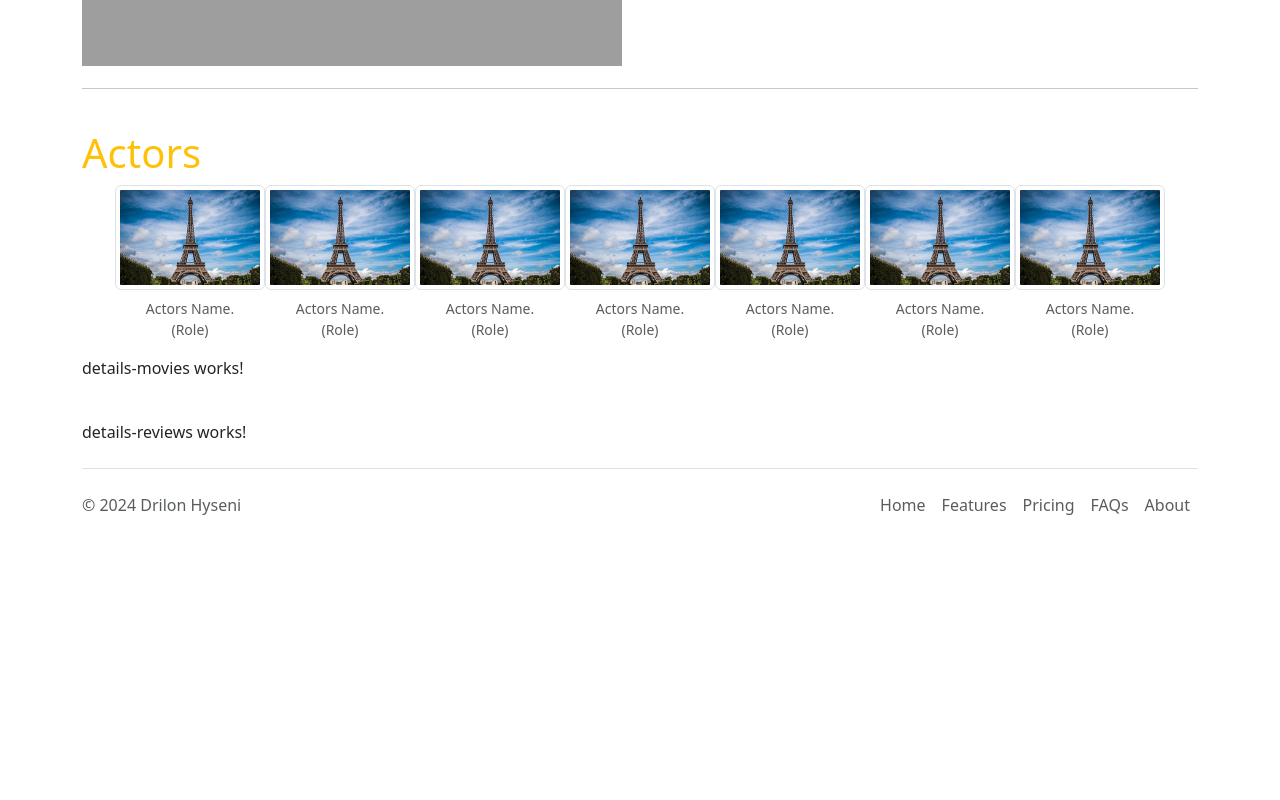
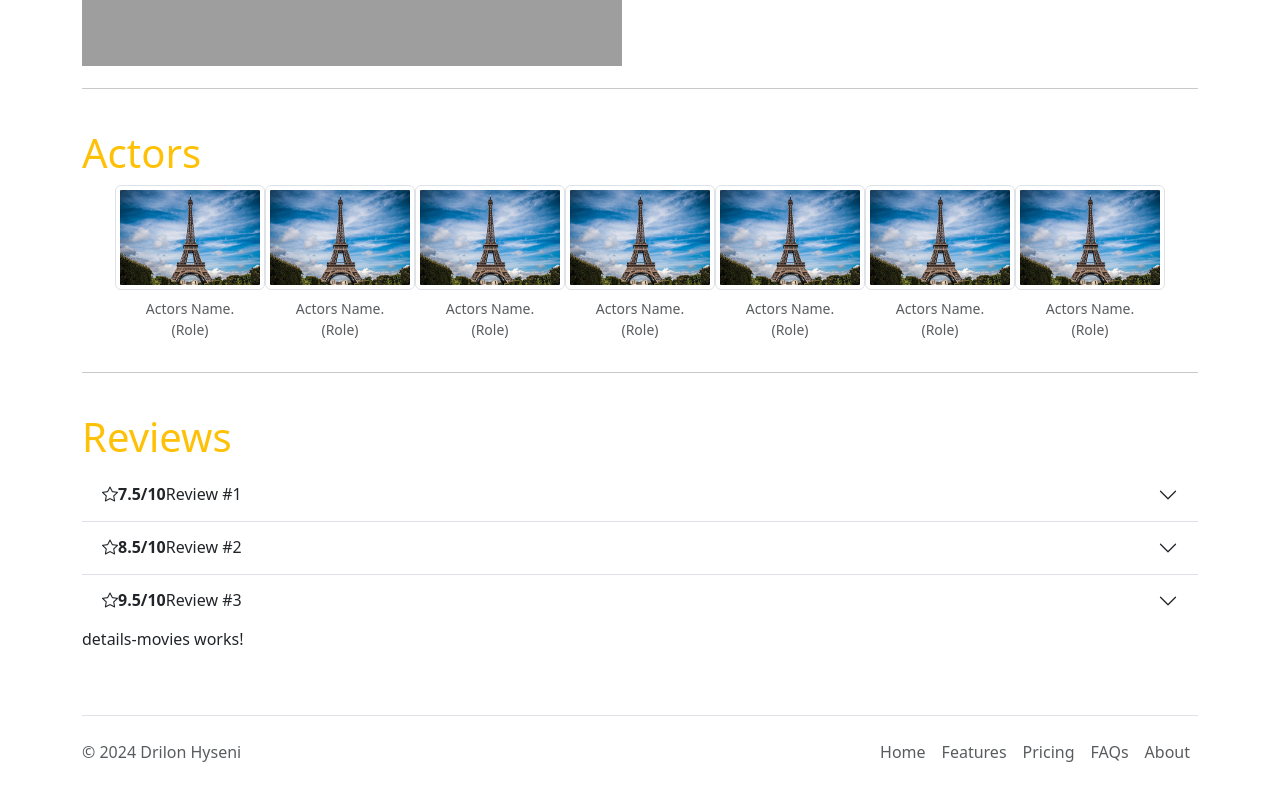
Before and after one commit to drilon-hyseni/angular-fundamentals, an Angular app: page / in a window 1280 px wide. Shown: the part 430-1230 px from the top of the page. Before the commit the page ends 995 px from the top, so only its background shows below. Built offline with nearby package versions, Linux system fonts and the light colour scheme; grey boxes are pictures that could not be loaded.

Commit message:
Review details

```diff
--- a/src/app/components/details-reviews/details-reviews.component.html
+++ b/src/app/components/details-reviews/details-reviews.component.html
@@ -1 +1,93 @@
-<p>details-reviews works!</p>
+<div class="accordion accordion-flush" id="accordionFlushExample">
+  <div class="accordion-item">
+    <h2 class="accordion-header">
+      <button
+        class="accordion-button collapsed"
+        type="button"
+        data-bs-toggle="collapse"
+        data-bs-target="#flush-collapseOne"
+        aria-expanded="false"
+        aria-controls="flush-collapseOne"
+      >
+        <i class="bi bi-star"></i> <b> 7.5/10</b> Review #1
+      </button>
+    </h2>
+    <div
+      id="flush-collapseOne"
+      class="accordion-collapse collapse"
+      data-bs-parent="#accordionFlushExample"
+    >
+      <div class="accordion-body">
+        Placeholder content for this accordion, which is intended to demonstrate
+        the <code>.accordion-flush</code> class. This is the first item's
+        accordion body.
+        <p class="blackquote-footer">Review author</p>
+        <p>
+          <i> 100 out of 120 found this usefull</i>
+        </p>
+      </div>
+    </div>
+  </div>
+  <div class="accordion-item">
+    <h2 class="accordion-header">
+      <button
+        class="accordion-button collapsed"
+        type="button"
+        data-bs-toggle="collapse"
+        data-bs-target="#flush-collapseTwo"
+        aria-expanded="false"
+        aria-controls="flush-collapseTwo"
+      >
+        <i class="bi bi-star"></i> <b> 8.5/10</b> Review #2
+      </button>
+    </h2>
+    <div
+      id="flush-collapseTwo"
+      class="accordion-collapse collapse"
+      data-bs-parent="#accordionFlushExample"
+    >
+      <div class="accordion-body">
+        Placeholder content for this accordion, which is intended to demonstrate
+        the <code>.accordion-flush</code> class. This is the second item's
+        accordion body. Let's imagine this being filled with some actual
+        content.
+        <p class="blackquote-footer">Review author</p>
+        <p>
+          <i> 100 out of 120 found this usefull</i>
+        </p>
+      </div>
+    </div>
+  </div>
+  <div class="accordion-item">
+    <h2 class="accordion-header">
+      <button
+        class="accordion-button collapsed"
+        type="button"
+        data-bs-toggle="collapse"
+        data-bs-target="#flush-collapseThree"
+        aria-expanded="false"
+        aria-controls="flush-collapseThree"
+      >
+        <i class="bi bi-star"></i> <b> 9.5/10</b> Review #3
+      </button>
+    </h2>
+    <div
+      id="flush-collapseThree"
+      class="accordion-collapse collapse"
+      data-bs-parent="#accordionFlushExample"
+    >
+      <div class="accordion-body">
+        Placeholder content for this accordion, which is intended to demonstrate
+        the <code>.accordion-flush</code> class. This is the third item's
+        accordion body. Nothing more exciting happening here in terms of
+        content, but just filling up the space to make it look, at least at
+        first glance, a bit more representative of how this would look in a
+        real-world application.
+        <p class="blackquote-footer">Review author</p>
+        <p>
+          <i> 100 out of 120 found this usefull</i>
+        </p>
+      </div>
+    </div>
+  </div>
+</div>
--- a/src/app/components/details/details.component.html
+++ b/src/app/components/details/details.component.html
@@ -65,6 +65,17 @@
   </div>
 </div>
 
+<hr />
+<br />
+
+<div class="row">
+  <h1>Reviews</h1>
+  <br />
+
+  <div class="col-md-12">
+    <app-details-reviews></app-details-reviews>
+  </div>
+</div>
+
 <app-details-movies></app-details-movies>
 <br />
-<app-details-reviews></app-details-reviews>
```
